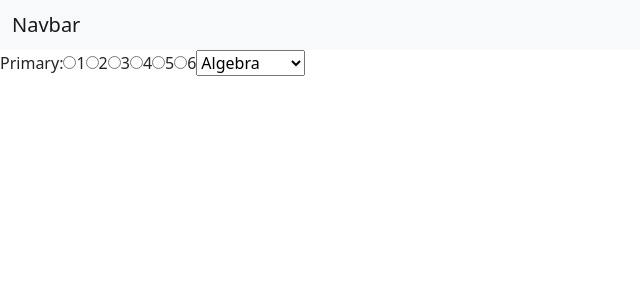
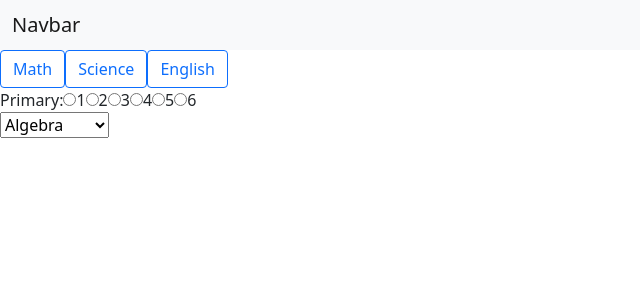
Before and after one commit to sh3ngsh3ng/Project-02-V2, a React (Create React App) app: page / in a window 1280 px wide. Shown: the top 300 px of the page, without its empty margins (0-640 px from the left). Built offline with nearby package versions, Linux system fonts and the light colour scheme.

Commit message:
added Subject component

```diff
--- a/src/components/FilterForm.js
+++ b/src/components/FilterForm.js
@@ -1,6 +1,7 @@
 import React from "react"
 import Grade from "./Grade"
 import TopicList from "./TopicList"
+import Subject from "./Subject"
 
 export default class FilterForm extends React.Component {
     state = {
@@ -10,7 +11,10 @@ export default class FilterForm extends React.Component {
     render() {
         return (
             <React.Fragment>
+                <Subject />
+                <br/>
                 <Grade />
+                <br/>
                 <TopicList />
             </React.Fragment>
         )
--- /dev/null
+++ b/src/components/Subject.js
@@ -0,0 +1,22 @@
+import React from "react"
+
+export default class Subject extends React.Component {
+    state = {
+        "subjects": ["Math", "Science", "English"]
+    }
+
+    render() {
+        return (
+            <React.Fragment>
+                {this.state.subjects.map(function(subject) {
+                    return (
+                        <button type="button" class="btn btn-outline-primary">{subject}</button>
+                    )
+                })}
+
+            </React.Fragment>
+        )
+    }
+
+
+}
```
